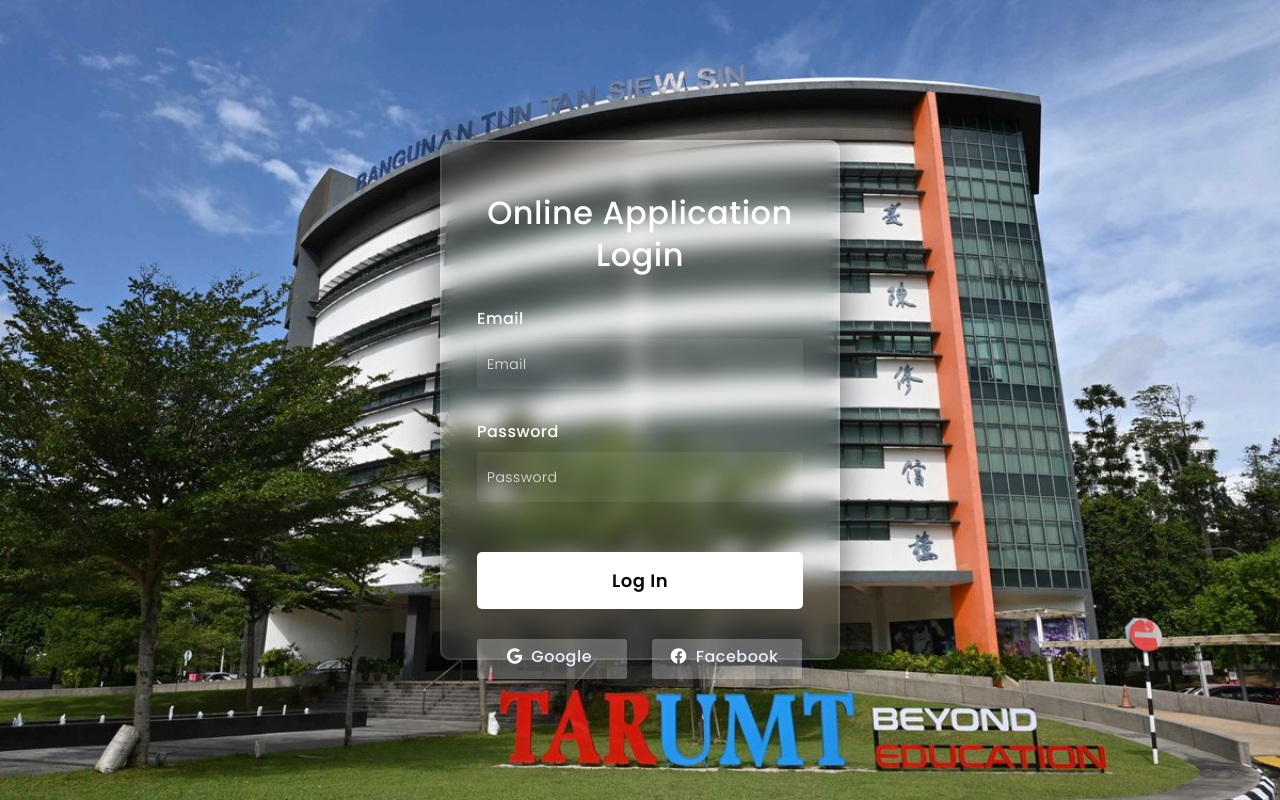
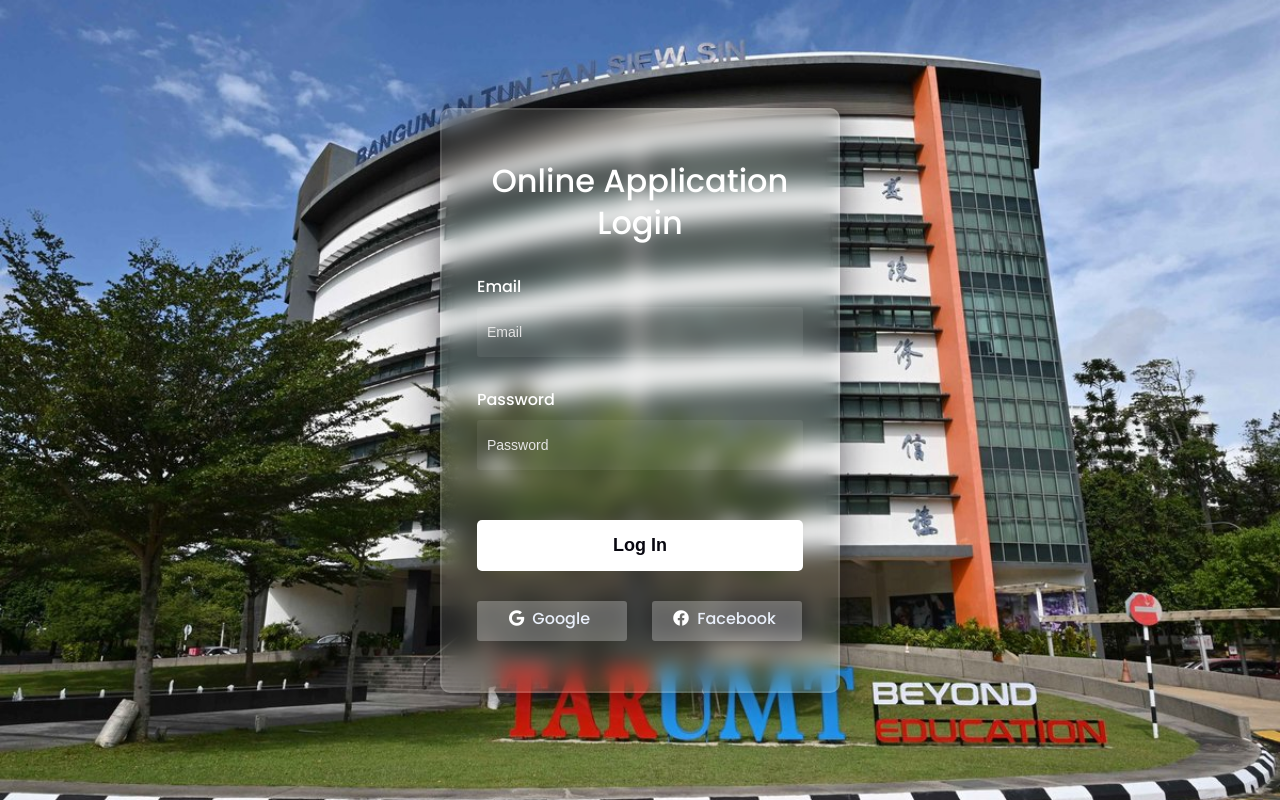
Before and after one commit to melvinho77/sem-assignment, a Flask app: page / in a window 1280 px wide. Run offline with Flask 3, Linux system fonts and the light colour scheme.

Commit message:
Update studentLogin.html

```diff
--- a/templates/studentLogin.html
+++ b/templates/studentLogin.html
@@ -1,14 +1,9 @@
 <!DOCTYPE html>
 <html lang="en">
-
 <head>
-    <!-- Design by foolishdeveloper.com -->
-    <title>Glassmorphism login Form Tutorial in html css</title>
-
-    <link rel="preconnect" href="https://fonts.gstatic.com">
+    <title>Glassmorphism Login Form</title>
     <link rel="stylesheet" href="https://cdnjs.cloudflare.com/ajax/libs/font-awesome/5.15.4/css/all.min.css">
     <link href="https://fonts.googleapis.com/css2?family=Poppins:wght@300;500;600&display=swap" rel="stylesheet">
-    <!--Stylesheet-->
     <style media="screen">
         *,
         *:before,
@@ -18,55 +13,50 @@
             box-sizing: border-box;
         }
 
-        html {
+        body {
+            font-family: 'Poppins', sans-serif;
             background-image: url('/static/images/tarucBackground.jpeg');
             background-repeat: no-repeat;
             background-size: cover;
+            background-position: center;
+            background-blur: blur(5px); /* Apply background blur */
+            height: 100vh;
+            display: flex;
+            justify-content: center;
+            align-items: center;
         }
 
-        body {
-            background-color: #080710;
-        }
-
-        form {
-            height: 520px;
+        .container {
+            background-color: rgba(255, 255, 255, 0.13);
             width: 400px;
-            background-color: rgba(255, 255, 255, 0.13);
-            position: absolute;
-            transform: translate(-50%, -50%);
-            top: 50%;
-            left: 50%;
             border-radius: 10px;
-            backdrop-filter: blur(10px);
             border: 2px solid rgba(255, 255, 255, 0.1);
             box-shadow: 0 0 40px rgba(8, 7, 16, 0.6);
             padding: 50px 35px;
+            backdrop-filter: blur(10px); /* Apply backdrop filter for content blur */
         }
 
-        form * {
-            font-family: 'Poppins', sans-serif;
+        .container * {
             color: #ffffff;
-            letter-spacing: 0.5px;
             outline: none;
             border: none;
         }
 
-        form h3 {
+        .container h3 {
             font-size: 32px;
             font-weight: 500;
             line-height: 42px;
             text-align: center;
         }
 
-        label {
+        .container label {
             display: block;
             margin-top: 30px;
             font-size: 16px;
             font-weight: 500;
         }
 
-        input {
-            display: block;
+        .container input {
             height: 50px;
             width: 100%;
             background-color: rgba(255, 255, 255, 0.07);
@@ -77,11 +67,11 @@
             font-weight: 300;
         }
 
-        ::placeholder {
+        .container ::placeholder {
             color: #e5e5e5;
         }
 
-        button {
+        .container button {
             margin-top: 50px;
             width: 100%;
             background-color: #ffffff;
@@ -93,12 +83,12 @@
             cursor: pointer;
         }
 
-        .social {
+        .container .social {
             margin-top: 30px;
             display: flex;
         }
 
-        .social div {
+        .container .social div {
             background: red;
             width: 150px;
             border-radius: 3px;
@@ -108,22 +98,21 @@
             text-align: center;
         }
 
-        .social div:hover {
+        .container .social div:hover {
             background-color: rgba(255, 255, 255, 0.47);
         }
 
-        .social .fb {
+        .container .social .fb {
             margin-left: 25px;
         }
 
-        .social i {
+        .container .social i {
             margin-right: 4px;
         }
     </style>
 </head>
-
 <body>
-    <form>
+    <div class="container">
         <h3>Online Application Login</h3>
 
         <label for="username">Email</label>
@@ -137,7 +126,6 @@
             <div class="go"><i class="fab fa-google"></i> Google</div>
             <div class="fb"><i class="fab fa-facebook"></i> Facebook</div>
         </div>
-    </form>
+    </div>
 </body>
-
 </html>
```
